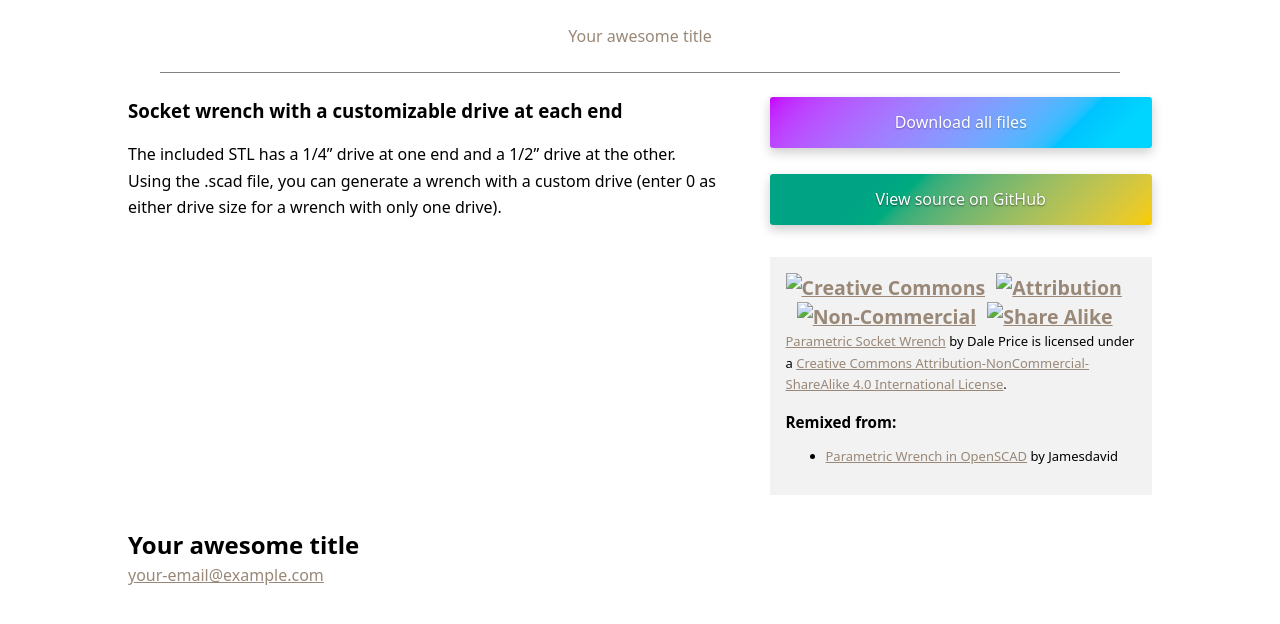
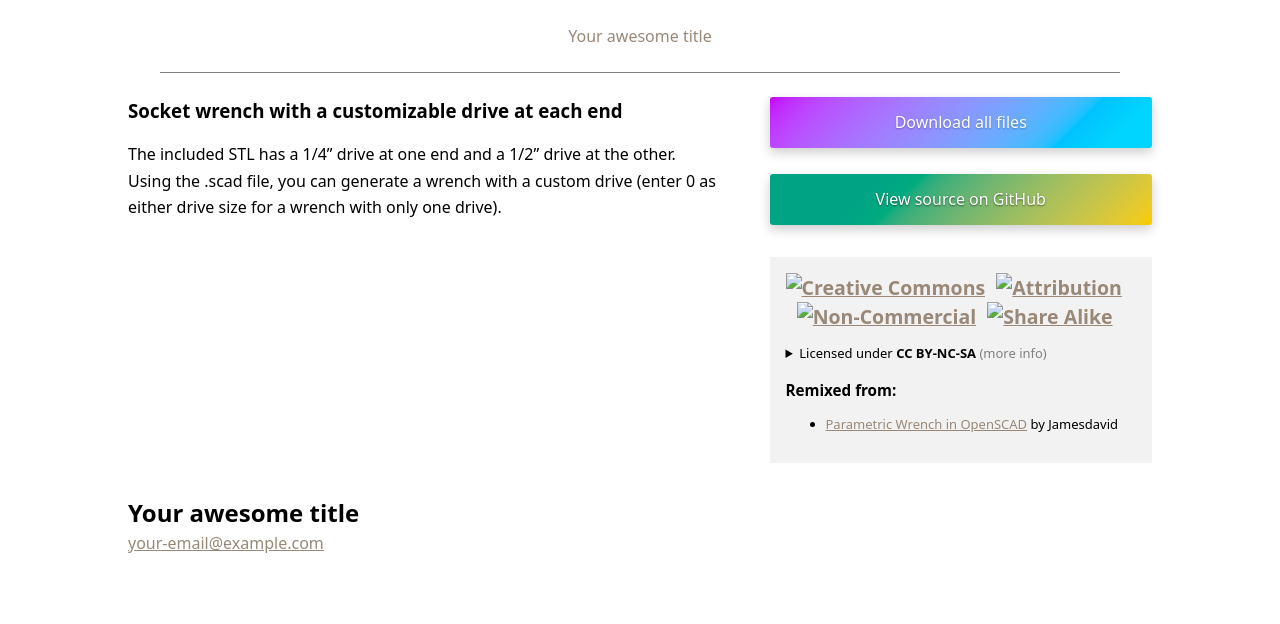
Before and after one commit to daprice/CAD, a Jekyll site: the page built from socket_wrench_set/README.md, in a window 1280 px wide. Shown: the top 624 px of the page. Built offline with Jekyll 4.4.1, drawn with Linux system fonts in a browser that asks for light colours; our own code applies the rules of GitHub Pages for plain Markdown files.

Commit message:
Make license details expandable to reduce clutter and take less space

```diff
--- a/_includes/license-display.html
+++ b/_includes/license-display.html
@@ -95,6 +95,8 @@ Available license types:
 			{%- endif -%}
 		</a>
 	</h2>
+	<details>
+		<summary>Licensed under <span class="license-name">{{ page.license }}</span></summary>
 		<p>
 			{%- if page.license == "CC0" -%}
 				To the extent possible under law, <a rel="dct:publisher" href="{{ site.url }}{{ page.url }}"><span property="dct:title">{{ page.author }}</span></a> has waived all copyright and related or neighboring rights to <span property="dct:title">{{ page.title }}</span>.
@@ -110,6 +112,7 @@ Available license types:
 				 is free software: you can redistribute it and/or modify it under the terms of the <a href="{{ license-url }}" rel="license">{{ license-name }}</a> as published by the Free Software Foundation: either version 3 of the License, or (at your option) any later version.
 			{%- endif -%}
 		</p>
+	</details>
 
 	{%- if page.remixed-from -%}
 	<h3>Remixed from:</h3>
--- a/_sass/layout.scss
+++ b/_sass/layout.scss
@@ -112,7 +112,6 @@ article.thing {
 	background: rgba(0, 0, 0, 0.05);
 	margin-top: 2rem;
 	margin-bottom: 2rem;
-	font-size: small;
 
 	img {
 		max-height: 2em;
@@ -125,6 +124,14 @@ article.thing {
 	h3 {
 		margin-top: 1em;
 	}
+
+	& > * + *, & > details > * + * {
+		margin-top: 1em;
+	}
+
+	details:not([open]) summary::after {
+		content: " (more info)"
+	}
 }
 
 .all-files {
--- a/_sass/typography.scss
+++ b/_sass/typography.scss
@@ -43,3 +43,20 @@ p:not([class]) {
 		text-decoration: underline;
 	}
 }
+
+.license-display {
+	font-size: small;
+
+	.license-name {
+		font-weight: bold;
+	}
+
+	details:not([open]) summary, details[open] summary {
+		cursor: help;
+	}
+
+	details:not([open]) summary::after, details[open] summary::after {
+		color: gray;
+	}
+
+}
```
Lines whose indentation alone changed are shown as unchanged.
